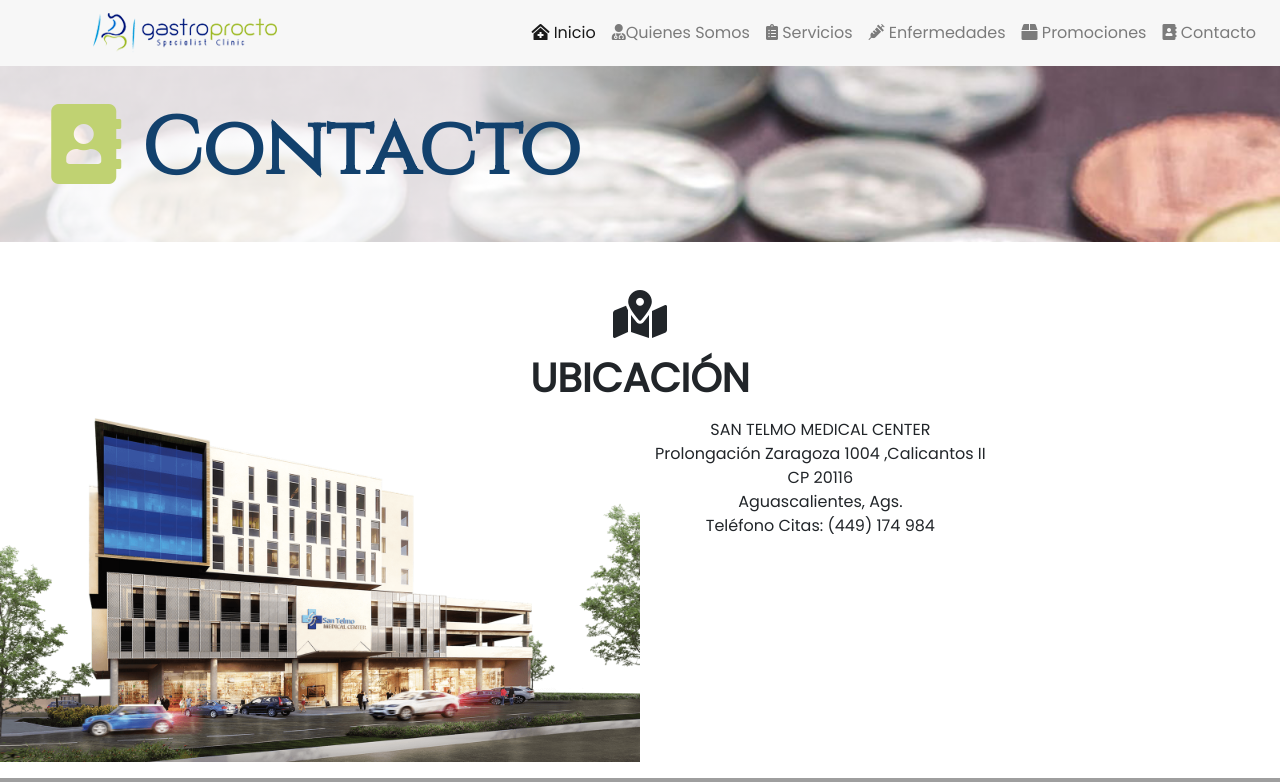
After one commit to LSanchez94/Gastroprocto, a Node server app: page /contacto in a window 1280 px wide. The commit adds this page. Shown: the top 782 px of the page. Run offline with Node 20, Linux system fonts and the light colour scheme; a map, chart or similar area stays blank; some libraries are stand-ins or nearby versions; grey boxes are pictures that could not be loaded.

Commit message:
contacto

```diff
--- a/public/css/gastroproctostyles.css
+++ b/public/css/gastroproctostyles.css
@@ -702,6 +702,11 @@ a{
 }
 
 @media screen and (max-width: 576px){
+
+    .navbar-brand img{
+        margin-left: 0;
+    }
+
     .carousel-caption h5{
         width: 100%;
         padding: 0.4em 0;
--- a/server/server.js
+++ b/server/server.js
@@ -39,3 +39,7 @@ app.get('/enfermedades', (req,res) =>{
 app.get('/promociones', (req,res) =>{
     res.render("promociones.hbs");
 });
+
+app.get('/contacto', (req,res) =>{
+    res.render("contacto.hbs");
+});
--- /dev/null
+++ b/views/contacto.hbs
@@ -0,0 +1,54 @@
+    <!DOCTYPE html>
+    <html lang="en">
+    <head>
+        <meta charset="UTF-8">
+        <meta name="viewport" content="width=device-width, initial-scale=1.0">
+        <meta http-equiv="X-UA-Compatible" content="ie=edge">
+        <title>Gastroprocto - Contacto</title>
+        {{> _links}}
+    </head>
+    <body>
+        {{> _mainmenu}}
+
+        <div class="h-title">
+            <figure>
+                <img src="/images/promo.jpg" alt="">
+            </figure>
+            <section>
+                <h1 class="page-title"> <i class="fas fa-address-book"></i> <span style="color: #12416d">Contacto</span></h1>
+            </section>
+
+            <div class="white-filter"></div>
+        </div>
+
+
+
+        <!-- DR RODRIGUEZ-->
+        <div class=" container-fluid">
+            <div class="row">
+            <i class="fas fa-map-marked-alt w-100 mt-5" style="font-size: 3em;text-align: center;"></i>
+            <h1 class="w-100 text-center my-3"><b>UBICACIÓN</b></h1>
+            </div>
+
+            <div class="row">
+                <div class="col-6 px-0">
+                    <img class="w-100" src="/images/santelmo.png" alt="">
+                </div>
+                <div class="col-6 d-flex align-itemns-center">
+                    <p class="text-center">SAN TELMO MEDICAL CENTER <br>
+                    Prolongación Zaragoza 1004 ,Calicantos II <br>
+                    CP 20116 <br>
+                    Aguascalientes, Ags. <br>
+                    Teléfono Citas: (449) 174 984</p>
+                </div>
+            </div>
+
+            <div class="row">
+                <div id="map"></div>
+            </div>
+
+
+        </div>
+        {{> _scripts}}
+    </body>
+    </html>
--- a/views/partials/_mainmenu.hbs
+++ b/views/partials/_mainmenu.hbs
@@ -35,7 +35,7 @@
         <a class="nav-link" href="/promociones"><i class="fas fa-box"></i> Promociones</a>
       </li>
       <li class="nav-item">
-        <a class="nav-link" href="#"><i class="fas fa-address-book"></i> Contacto</a>
+        <a class="nav-link" href="/contacto"><i class="fas fa-address-book"></i> Contacto</a>
       </li>
     </ul>
       {{!-- </div> --}}
--- a/views/partials/_scripts.hbs
+++ b/views/partials/_scripts.hbs
@@ -4,13 +4,28 @@
 // Initialize and add the map
 function initMap() {
   // The location of Uluru
-  var uluru = {lat: 21.9332608, lng: -102.3060348};
-  // The map, centered at Uluru
-  var map = new google.maps.Map(
-      document.getElementById('map'), {zoom: 18, center: uluru});
-  // The marker, positioned at Uluru
-  {{!-- var marker = new google.maps.Marker({position: uluru, map: map}); --}}
-}
+var map = new google.maps.Map(document.getElementById('map'), {
+							center: {lat: 21.932925, lng: -102.305567},
+							scrollwheel: false,
+							zoom: 16
+						});
+
+						var textoCont='<h3>San Telmo Medial Center</h3><p>Prol Ignacio Zaragoza 4200, Trojes de Alonso,<br> Calicantos II, 20115 Aguascalientes, Ags.</p><p><strong>Teléfono:</strong> 01 449 200 7474</p>';
+
+						var infowindow = new google.maps.InfoWindow({
+							content: textoCont
+						});
+
+						var marker = new google.maps.Marker({
+							map: map,
+							position: {lat: 21.932925, lng: -102.305567},
+							title: 'Hello World!'
+						});
+
+						marker.addListener('click', function() {
+							infowindow.open(map, marker);
+						});
+            }
     </script>
     <script async defer
     src="https://maps.googleapis.com/maps/api/js?key=AIzaSyDelkE8x-cXCSNg_weXz3_uhCYDXyRbB_o&callback=initMap">
--- a/views/promociones.hbs
+++ b/views/promociones.hbs
@@ -26,7 +26,7 @@
         <!-- DR RODRIGUEZ-->
         <div class=" container-fluid">
             <div class="row mt-3">
-                <div class="col-12 col-md-6">
+                <div class="col-12 col-md-6 mb-3">
                     <img class="w-100" src="/images/promo 1.png" alt="">
                 </div>
                 <div class="col-12 col-md-6">
```
Also changed, not shown: public/images/santelmo.png (added).
